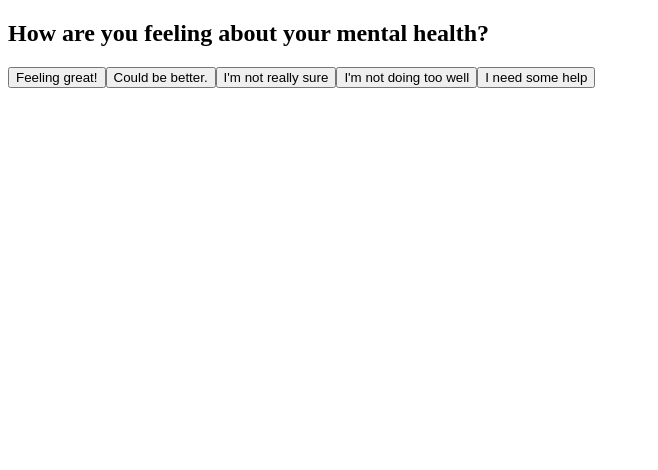
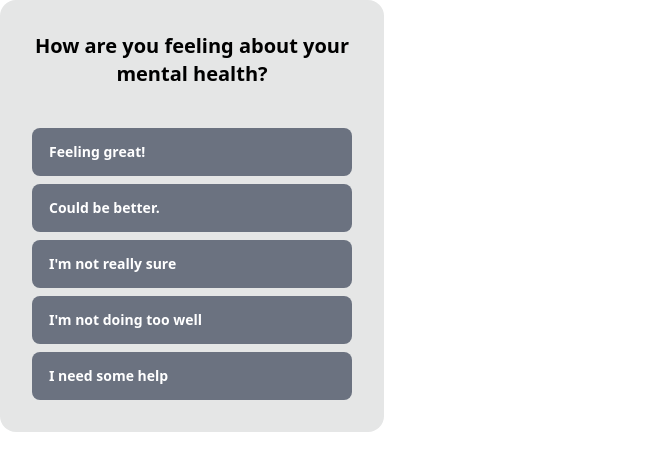
Before and after one commit to cornellh4i/okb-hope, a Next.js app in the folder frontend/: page / in a window 1280 px wide. Shown: the top 470 px of the page, without its empty margins (0-658 px from the left). Built offline with nearby package versions, Linux system fonts and the light colour scheme.

Commit message:
Implement Questionnaire Component
- Implemented QuestionnaireCarousel to display and flip through questions
- Implemented QuestionCard to display question and options
- Implemented NavigationButtons to navigate through questions

```diff
--- /dev/null
+++ b/frontend/src/components/NavigationButtons.tsx
@@ -0,0 +1,26 @@
+
+const NavigationButtons = ({ goBack, goNext }) => {
+
+  const LeftArrow =
+    <svg xmlns="http://www.w3.org/2000/svg" viewBox="0 0 24 24" fill="gray-500" className="w-10 h-10">
+      <path fillRule="evenodd" d="M7.28 7.72a.75.75 0 010 1.06l-2.47 2.47H21a.75.75 0 010 1.5H4.81l2.47 2.47a.75.75 0 11-1.06 1.06l-3.75-3.75a.75.75 0 010-1.06l3.75-3.75a.75.75 0 011.06 0z" clipRule="evenodd" />
+    </svg>
+
+  const RightArrow = <svg xmlns="http://www.w3.org/2000/svg" viewBox="0 0 24 24" fill="gray-500" className="w-10 h-10">
+    <path fillRule="evenodd" d="M16.72 7.72a.75.75 0 011.06 0l3.75 3.75a.75.75 0 010 1.06l-3.75 3.75a.75.75 0 11-1.06-1.06l2.47-2.47H3a.75.75 0 010-1.5h16.19l-2.47-2.47a.75.75 0 010-1.06z" clipRule="evenodd" />
+  </svg>
+
+
+  return (
+    <div className="flex justify-between w-96 h-20">
+      <button className="btn w-18 h-20 bg-base-300 hover:bg-gray-400 border-transparent hover:border-transparent" onClick={goBack}>
+        {LeftArrow}
+      </button>
+      <button className="btn w-18 h-20 bg-base-300 hover:bg-gray-400 border-transparent hover:border-transparent" onClick={goNext}>
+        {RightArrow}
+      </button>
+    </div>
+  )
+}
+
+export default NavigationButtons
--- a/frontend/src/components/QuestionCard.tsx
+++ b/frontend/src/components/QuestionCard.tsx
@@ -1,16 +1,31 @@
 
-
+// I made the options optional so there can be 1-5 options per question.
 const QuestionCard = ({ question, option1, option2, option3, option4, option5 }: { question: string, option1?: string, option2?: string, option3?: string, option4?: string, option5?: string }) => {
   return (
     <div className="card w-96 bg-base-300 text-black">
       <div className="card-body items-center text-center">
         <h2 className="card-title">{question}</h2>
         <div className="card-actions mt-8">
-          <button className="btn bg-gray-500 w-full justify-start">{option1}</button>
-          <button className="btn bg-gray-500 w-full justify-start">{option2}</button>
-          <button className="btn bg-gray-500 w-full justify-start">{option3}</button>
-          <button className="btn bg-gray-500 w-full justify-start">{option4}</button>
-          <button className="btn bg-gray-500 w-full justify-start">{option5}</button>
+          <button className="btn bg-gray-500 w-full justify-start normal-case border-transparent hover:border-transparent"
+            onClick={() => console.log('clicked option 1')}>
+            {option1}
+          </button>
+          <button className="btn bg-gray-500 w-full justify-start normal-case border-transparent hover:border-transparent"
+            onClick={() => console.log('clicked option 2')}>
+            {option2}
+          </button>
+          <button className="btn bg-gray-500 w-full justify-start normal-case border-transparent hover:border-transparent"
+            onClick={() => console.log('clicked option 3')}>
+            {option3}
+          </button>
+          <button className="btn bg-gray-500 w-full justify-start normal-case border-transparent hover:border-transparent"
+            onClick={() => console.log('clicked option 4')}>
+            {option4}
+          </button>
+          <button className="btn bg-gray-500 w-full justify-start normal-case border-transparent hover:border-transparent"
+            onClick={() => console.log('clicked option 5')}>
+            {option5}
+          </button>
         </div>
       </div>
     </div>
--- /dev/null
+++ b/frontend/src/components/QuestionnaireCarousel.tsx
@@ -0,0 +1,78 @@
+import { useState } from "react";
+import QuestionCard from "./QuestionCard";
+import NavigationButtons from "./NavigationButtons";
+
+// Some dummy questions
+const questions = [
+  {
+    question: "How are you feeling about your mental health?",
+    option1: 'Feeling great!',
+    option2: 'Could be better.',
+    option3: "I'm not really sure.",
+    option4: "I'm not doing too well.",
+    option5: "I need some help."
+  },
+  {
+    question: "Describe your happiness on a scale of 1-5.",
+    option1: '1',
+    option2: '2',
+    option3: "3",
+    option4: "4",
+    option5: "5"
+  },
+  {
+    question: "I want to know how your day is going!",
+    option1: "It couldn't be better!",
+    option2: "It's off to a great start!",
+    option3: "It's neither good nor bad.",
+    option4: "It could be better.",
+    option5: "I'm not feeling it."
+  },
+  {
+    question: "I want to help! How can I best assist you today?",
+    option1: 'Tell me more about mental health.',
+    option2: 'Connect me to a psychiatrist.',
+    option3: "I just want to talk to someone.",
+    option4: "idk idk idk idk idk idk idk",
+    option5: "I'm not really sure."
+  }
+]
+
+
+const QuestionnaireCarousel = () => {
+  const [currentQuestionIndex, setCurrentQuestionIndex] = useState(0);
+
+  // This is the amount of questions there are
+  const maxQuestionCount = questions.length;
+
+  // Updates the question index to go to the previous question.
+  const goBack = () => {
+    // If we're on the first question, we want to stay at the first question.
+    if (currentQuestionIndex == 0) setCurrentQuestionIndex(0)
+    else setCurrentQuestionIndex(currentQuestionIndex - 1);
+  }
+
+  // Updates the question index to go to the next question.
+  const goNext = () => {
+    // If we're on the last question, we want to stay at the last question.
+    if (currentQuestionIndex == maxQuestionCount - 1) setCurrentQuestionIndex(maxQuestionCount - 1)
+    else setCurrentQuestionIndex(currentQuestionIndex + 1);
+  }
+
+  return (
+    <div>
+      <QuestionCard
+        question={questions[currentQuestionIndex].question}
+        option1={questions[currentQuestionIndex].option1}
+        option2={questions[currentQuestionIndex].option2}
+        option3={questions[currentQuestionIndex].option3}
+        option4={questions[currentQuestionIndex].option4}
+        option5={questions[currentQuestionIndex].option5}
+      />
+      <div className="h-6"></div>
+      <NavigationButtons goBack={goBack} goNext={goNext} />
+    </div>
+  )
+}
+
+export default QuestionnaireCarousel
```
Also changed, not shown: frontend/tailwind.config.js (renamed from tailwind.config.js).
